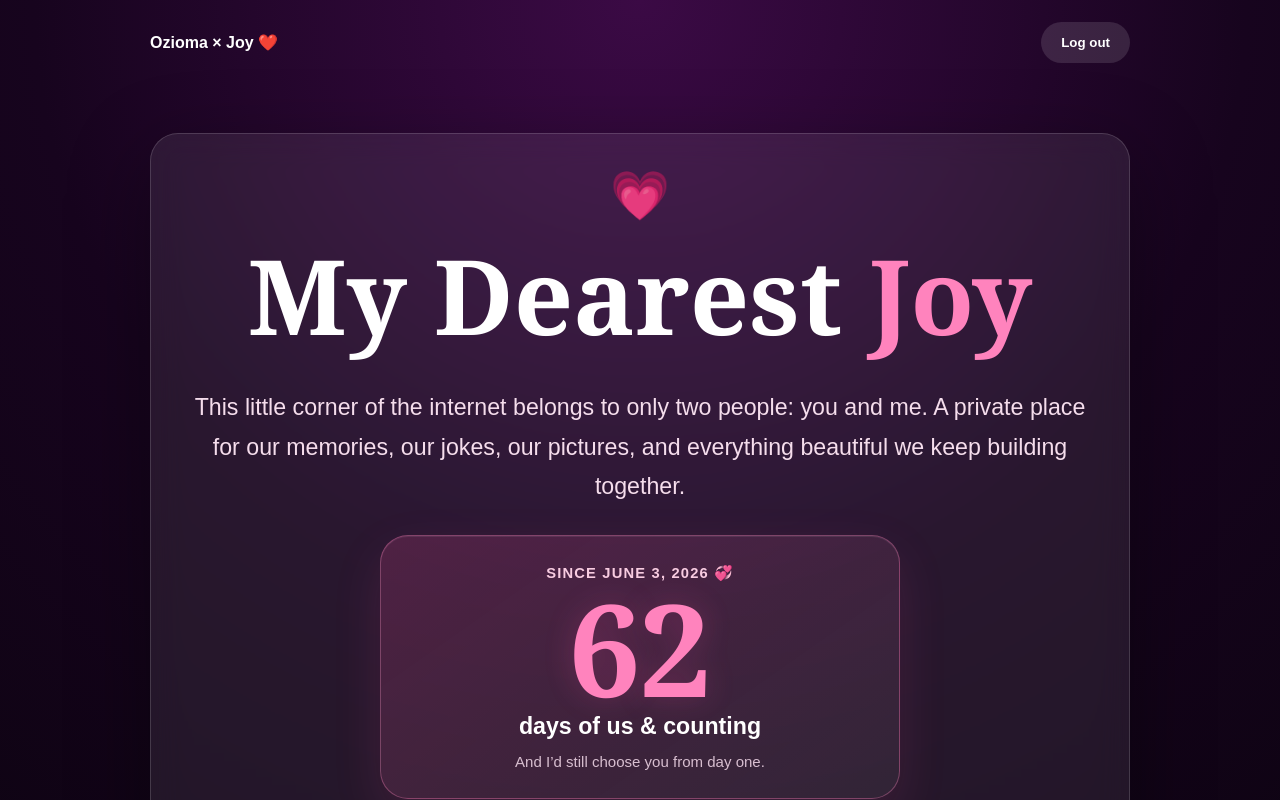
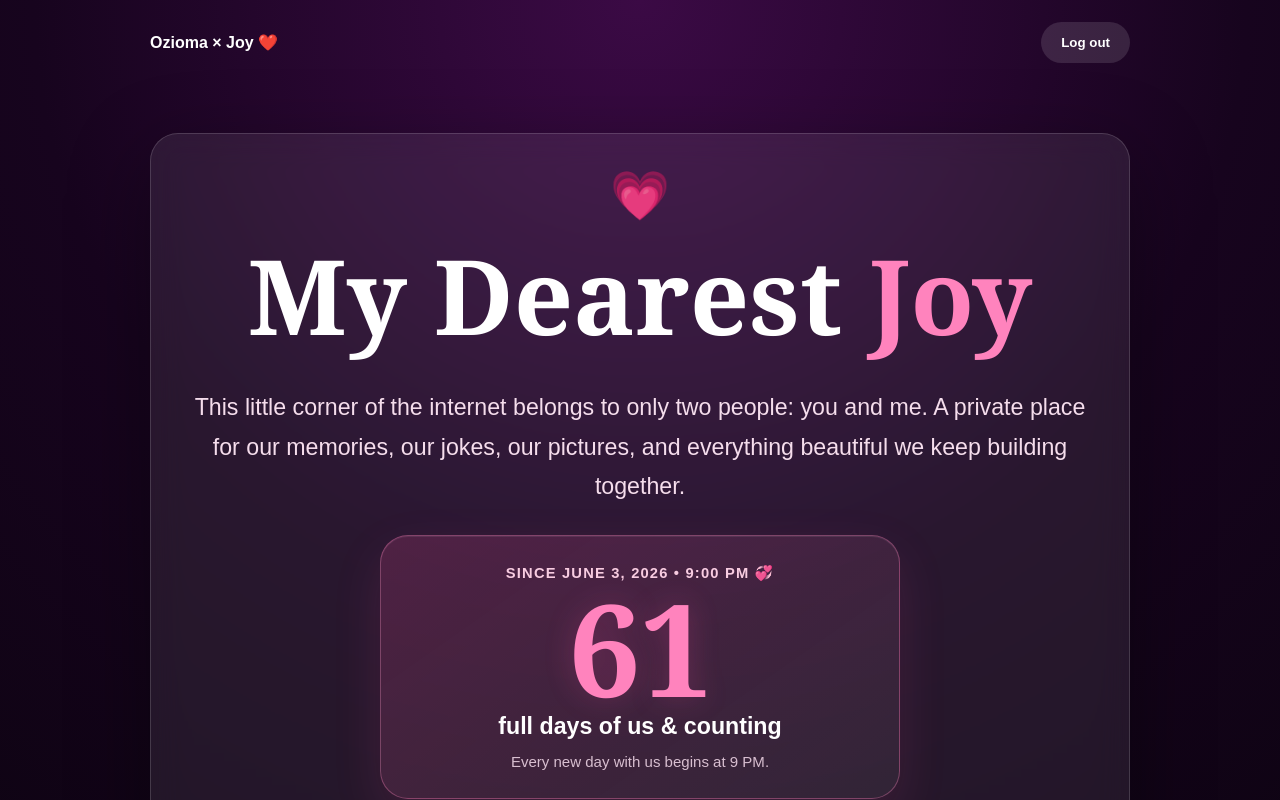
Before and after one commit to godozicodes/Joy, a Next.js app: page / in a window 1280 px wide. Shown: the top 800 px of the page. Built offline with nearby package versions, Linux system fonts and the light colour scheme.

Commit message:
Anchor relationship counter to 9 PM

```diff
--- a/app/DaysTogether.js
+++ b/app/DaysTogether.js
@@ -2,13 +2,12 @@
 
 import { useEffect, useState } from 'react';
 
-const START_DATE = new Date(2026, 5, 3);
+// June 3, 2026 at 9:00 PM in Nigeria (WAT, UTC+1).
+const START_TIME = Date.UTC(2026, 5, 3, 20, 0, 0);
+const ONE_DAY = 1000 * 60 * 60 * 24;
 
 function getDaysTogether() {
-  const now = new Date();
-  const today = new Date(now.getFullYear(), now.getMonth(), now.getDate());
-  const oneDay = 1000 * 60 * 60 * 24;
-  return Math.max(0, Math.floor((today - START_DATE) / oneDay));
+  return Math.max(0, Math.floor((Date.now() - START_TIME) / ONE_DAY));
 }
 
 export default function DaysTogether() {
@@ -21,11 +20,11 @@ export default function DaysTogether() {
   }, []);
 
   return (
-    <div className="days-card" aria-label={`${days} days together since June 3, 2026`}>
-      <span className="days-kicker">Since June 3, 2026 💞</span>
+    <div className="days-card" aria-label={`${days} full days together since June 3, 2026 at 9 PM`}>
+      <span className="days-kicker">Since June 3, 2026 • 9:00 PM 💞</span>
       <strong className="days-number">{days}</strong>
-      <span className="days-label">days of us & counting</span>
-      <span className="days-note">And I’d still choose you from day one.</span>
+      <span className="days-label">full days of us & counting</span>
+      <span className="days-note">Every new day with us begins at 9 PM.</span>
     </div>
   );
 }
```
